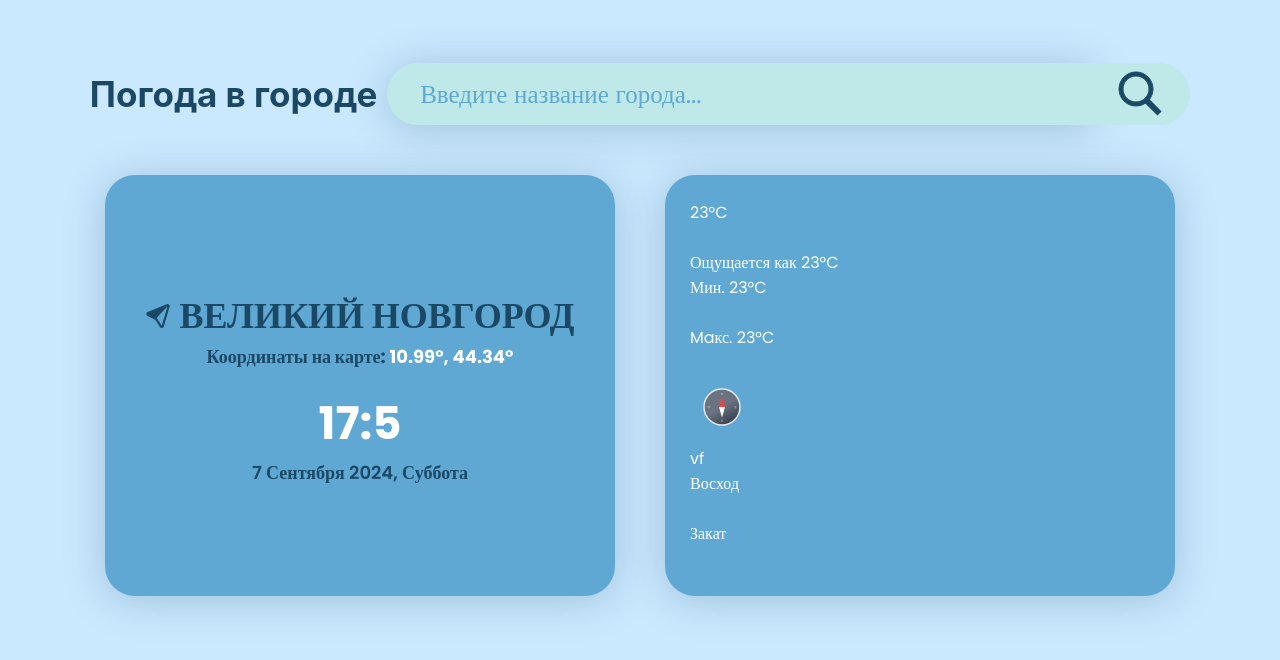
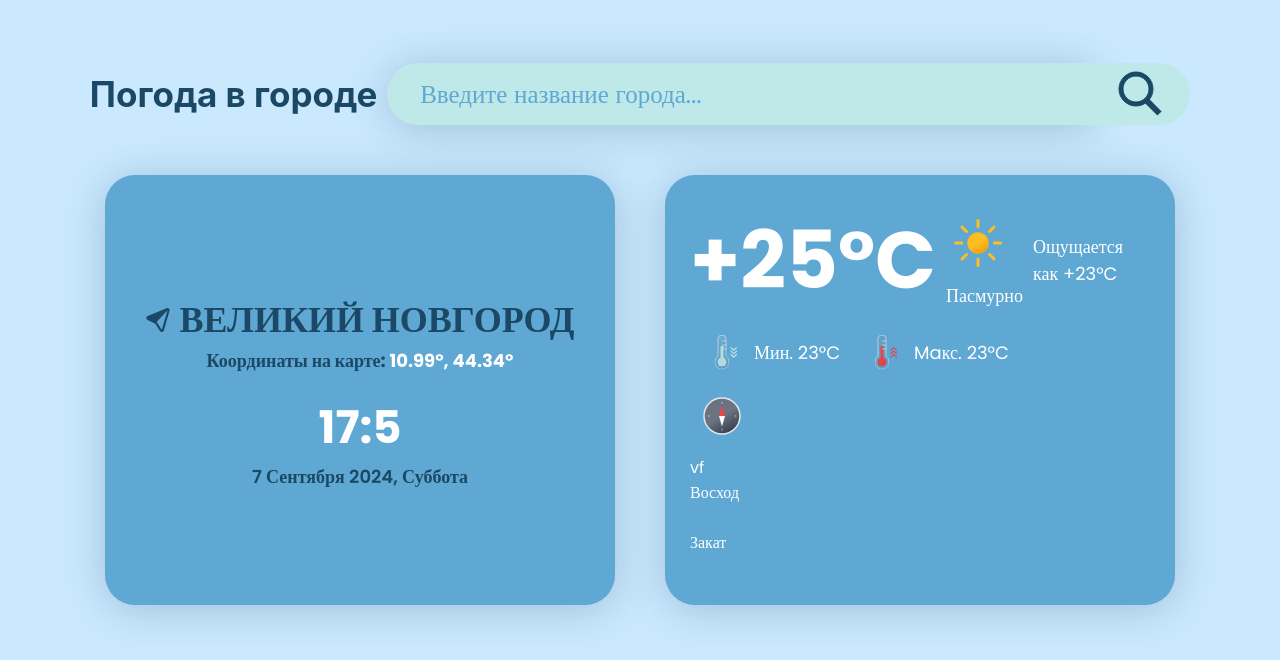
Before and after one commit to Maxim93mk/Weather, a React (Create React App) app: page / in a window 1280 px wide. Shown: the top 660 px of the page. Built offline with nearby package versions, Linux system fonts and the light colour scheme.

Commit message:
Блок с температурой - готово

```diff
--- /dev/null
+++ b/src/components/temp-block/TempBlock.jsx
@@ -0,0 +1,32 @@
+import styles from './TempBlock.module.css'
+
+function TempBlock() {
+
+  return (
+    <>
+      <div className={styles.main}>
+        <div className={styles.temperature}>
+
+          <p className={styles.currentTempValue}>+25°C</p>
+          <div className={styles.condition}>
+            <img src="assets/img/clear-day.svg" alt="Погодные условия" />
+            <p className={styles.textDescr}>Пасмурно</p>
+          </div>
+          <p className={styles.textDescr}>Ощущается как +23°C</p>
+        </div>
+        <div className={styles.minmaxTempBlock}>
+          <div className={styles.minmaxTemp}>
+            <img src="assets/img/thermometer-colder.svg" alt="Минимальная температура" />
+            <p className={styles.textDescr}>Мин. 23°C</p>
+          </div>
+          <div className={styles.minmaxTemp}>
+            <img src="assets/img/thermometer-warmer.svg" alt="Максимальная температура" />
+            <p className={styles.textDescr}>Maкс. 23°C</p>
+          </div>
+        </div>
+      </div>
+    </>
+  );
+}
+
+export default TempBlock;
--- /dev/null
+++ b/src/components/temp-block/TempBlock.module.css
@@ -0,0 +1,38 @@
+.main {
+    display: flex;
+    flex-direction: column;
+    /* justify-content: center; */
+    /* background-color: brown; */
+    flex-wrap: wrap;
+}
+
+.temperature {
+    display: flex;
+    align-items: center;
+    justify-content: space-between;
+    gap: 10px;
+}
+
+.currentTempValue {
+    font-size: 80px;
+    font-weight: 700;
+    line-height: 120px;
+}
+
+.minmaxTempBlock,
+.minmaxTemp {
+    display: flex;
+    align-items: center;
+    gap: 10px;
+}
+
+.minmaxTemp {
+    gap: 0;
+}
+
+.textDescr{
+    max-width: 150px;
+    width: 100%;
+    font-size: 18px;
+    font-weight: 400;
+}
--- a/src/components/weather-card/WeatherCard.jsx
+++ b/src/components/weather-card/WeatherCard.jsx
@@ -1,25 +1,13 @@
 import styles from './WeatherCard.module.css';
+import TempBlock from '../temp-block/TempBlock';
 
 function WeatherCard(props) {
 
   return (
     <>
       <div className={styles.main}>
-        <div className={styles.currentTemp}>
-          <p>23°C</p>
-          <img src="" alt="" />
-          <p>Ощущается как 23°C</p>
-        </div>
-        <div className={styles.minmaxTempBlock}>
-          <div className={styles.minmaxTemp}>
-            <p>Мин. 23°C</p>
-            <img src="" alt="" />
-          </div>
-          <div className={styles.minmaxTemp}>
-            <p>Maкс. 23°C</p>
-            <img src="" alt="" />
-          </div>
-        </div>
+        <TempBlock/>
+
         <div className={styles.weatherConditions}>
           <div className={styles.x}>
             <img src="assets/img/compass.svg" alt="" className={styles.x}/>
--- a/src/components/weather-card/WeatherCard.module.css
+++ b/src/components/weather-card/WeatherCard.module.css
@@ -13,8 +13,3 @@
     box-shadow: 0px 4px 40px 0px rgba(27, 73, 101, 0.25);
 
 }
-
-.x{
-    /* width: 24px;
-    height: 24px; */
-}
```
Also changed, not shown: src/components/weather-conditions-block/WeatherConditionsBlock.jsx (added, +11 -0 lines), public/assets/img/thermometer-colder.svg, src/components/weather-conditions-block/WeatherConditionsBlock.module.css (added).
